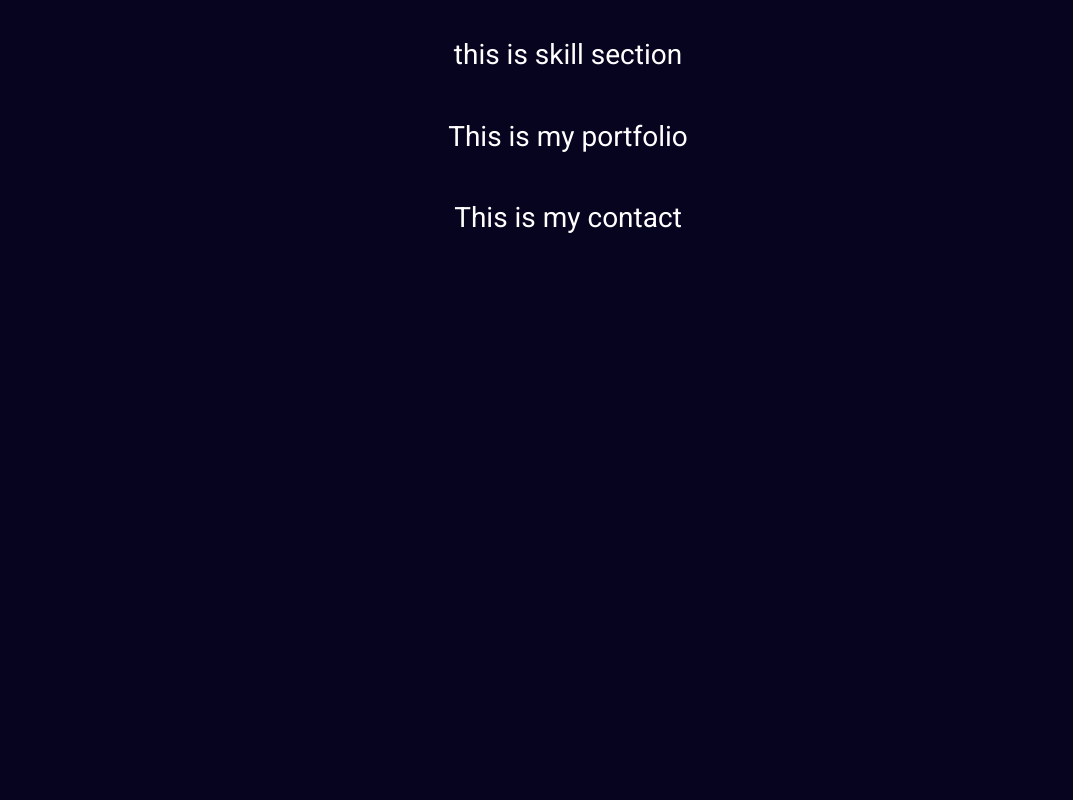
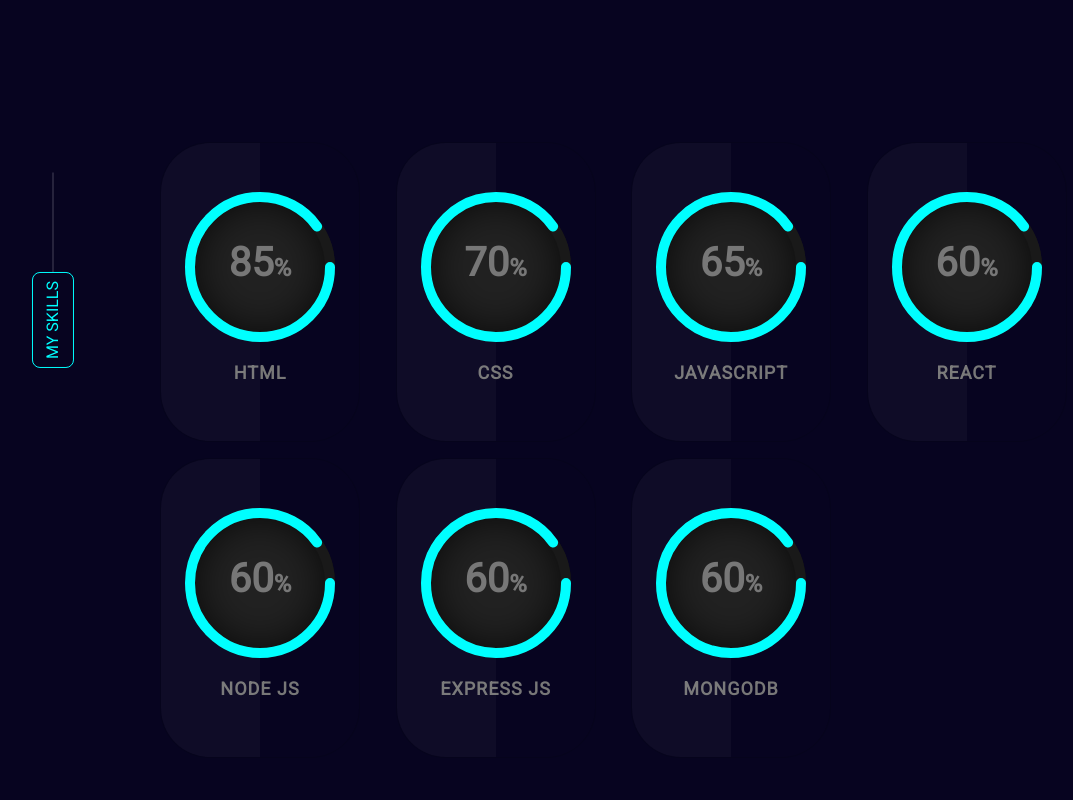
Before and after one commit to NH-Rasel/my-portfolio, a React (Create React App) app: page / in a window 1280 px wide. Shown: the part 980-1780 px from the top of the page, without its empty margins (50-1123 px from the left). Before the commit the page ends 1263 px from the top, so only its background shows below. Built offline with nearby package versions, Linux system fonts and the light colour scheme.

Commit message:
skill created

```diff
--- a/public/index.html
+++ b/public/index.html
@@ -18,6 +18,8 @@
   <link rel="preconnect" href="https://fonts.googleapis.com">
   <link rel="preconnect" href="https://fonts.gstatic.com" crossorigin>
   <link href="https://fonts.googleapis.com/css2?family=Roboto&display=swap" rel="stylesheet">
+  <link rel="stylesheet" href="https://use.fontawesome.com/releases/v5.15.4/css/all.css"
+    integrity="sha384-DyZ88mC6Up2uqS4h/KRgHuoeGwBcD4Ng9SiP4dIRy0EXTlnuz47vAwmeGwVChigm" crossorigin="anonymous">
 
   <!--
       Notice the use of %PUBLIC_URL% in the tags above.
--- a/src/components/Home/Navigation/Navigation.css
+++ b/src/components/Home/Navigation/Navigation.css
@@ -1,5 +1,6 @@
   svg text {
-    letter-spacing: 5px;
+    font-family: 'Permanent Marker', cursive;
+    letter-spacing: 2px;
     stroke: aqua;
     font-size: 50px;
     font-weight: 700;
--- a/src/components/Home/Navigation/Navigation.js
+++ b/src/components/Home/Navigation/Navigation.js
@@ -1,22 +1,26 @@
 import React from 'react';
 import { Container, Nav, Navbar } from 'react-bootstrap';
 import { HashLink } from 'react-router-hash-link';
-import './Navigation.css'
+import './Navigation.css';
+
+<style>
+    @import url('https://fonts.googleapis.com/css2?family=Permanent+Marker&display=swap');
+</style>
 
 const Navigation = () => {
     return (
         <>
             <Navbar collapseOnSelect expand="lg">
                 <Container>
-                    <div class="patterns">
+                    <div className="patterns">
                         <svg>
                             <text x="15%" y="40%" text-anchor="middle"  >
                                 NH
                             </text>
                         </svg>
                     </div>
-                    <Navbar.Toggle />
-                    <Navbar.Collapse style={{ marginTop: '-65px' }} className="justify-content-end">
+                    <Navbar.Toggle style={{ backgroundColor: 'aqua' }} />
+                    <Navbar.Collapse style={{ marginTop: '-60px' }} className="justify-content-end">
                         <Nav.Link as={HashLink} to="/home#aboutMe" style={{ textDecoration: 'none', color: 'aqua' }}>About Me</Nav.Link>
                         <Nav.Link as={HashLink} to="/home#skill" style={{ textDecoration: 'none', color: 'aqua' }}>Skill</Nav.Link>
                         <Nav.Link as={HashLink} to="/home#portfolio" style={{ textDecoration: 'none', color: 'aqua' }}>Portfolio</Nav.Link>
--- /dev/null
+++ b/src/components/Home/Skill/Skill.css
@@ -0,0 +1,117 @@
+.card
+{
+    width: 200px;
+  position:relative;
+  background:rgb(7, 4, 32);
+  display:flex;
+  justify-content:center;
+  align-items:center;
+  height:300px;
+  border-radius:50px;
+  text-align:center;
+  overflow:hidden;
+  transition:0.5s;
+}
+.card:hover
+{
+  transform:translateY(-10px);
+  box-shadow:0 15px 35px rgba(107, 102, 102, 0.5);
+}
+.card:before
+{
+  content:'';
+  position:absolute;
+  top:0;
+  left:-50%;
+  width:100%;
+  height:100%;
+  background:rgba(255,255,255,.03);
+  pointer-events:none;
+  z-index:1;
+}
+.percent
+{
+  position:relative;
+  width:150px;
+  height:150px;
+  border-radius:50%;
+  box-shadow: inset 0 0 50px #000;
+  background:#222;
+  z-index:1000;
+}
+.percent .num
+{
+  position:absolute;
+  top:0;
+  left:0;
+  width:100%;
+  height:100%;
+  display:flex;
+  justify-content:center;
+  align-items:center;
+  border-radius:50%;
+}
+.percent .num h2
+{
+  color:#777;
+  font-weight:700;
+  font-size:40px;
+  transition:0.5s;
+}
+.card:hover .percent .num h2
+{
+  color:#fff;
+  font-size:60px;
+}
+.percent .num h2 span
+{
+  color:#777;
+  font-size:24px;
+  transition:0.8s;
+}
+.card:hover .percent .num h2 span
+{
+  color:#fff;
+}
+.text
+{
+  position:relative;
+  color:#777;
+  margin-top:20px;
+  font-weight:700;
+  font-size:18px;
+  letter-spacing:1px;
+  text-transform:uppercase;
+  transition:0.5s;
+}
+.card:hover .text
+{
+  color:#fff;
+}
+.skill-svg
+{
+  position:relative;
+  width:150px;
+  height:150px;
+  z-index:1000;
+}
+.skill-svg circle
+{
+  width:100%;
+  height:100%;
+  fill:none;
+  stroke:#191919;
+  stroke-width:10;
+  stroke-linecap:round;
+  transform:translate(5px,5px);
+}
+.skill-svg circle:nth-child(2)
+{
+  stroke-dasharray:440;
+  stroke-dashoffset:440;
+}
+.card:nth-child(1) svg circle:nth-child(2)
+{
+  stroke-dashoffset:calc(440 - (440 * 90) / 100);
+  stroke:aqua;
+}
--- a/src/components/Home/Skill/Skill.js
+++ b/src/components/Home/Skill/Skill.js
@@ -1,9 +1,132 @@
 import React from 'react';
+import './Skill.css';
 
 const Skill = () => {
     return (
-        <div id="skill" className="container m-5">
-            <h3>this is skill section</h3>
+        <div id="skill" className="container ms-2" style={{ marginTop: '150px' }}>
+            <div className="row">
+                <div className="col-2 d-flex flex-column align-items-center">
+                    <hr style={{ transform: 'rotate(90deg)', width: '100px', marginTop: '80px' }} />
+                    <p style={{ transform: 'rotate(-90deg)', marginTop: '60px', border: '1px solid aqua', borderRadius: '8px', padding: '8px', color: 'aqua' }}>MY SKILLS</p>
+                </div>
+                <div className="col-10">
+                    <div className="row row-cols-1 row-cols-md-4 g-3">
+                        <div className="col">
+                            <div className="card">
+                                <div className="box">
+                                    <div className="percent">
+                                        <svg className="skill-svg">
+                                            <circle cx="70" cy="70" r="70"></circle>
+                                            <circle cx="70" cy="70" r="70"></circle>
+                                        </svg>
+                                        <div className="num">
+                                            <h2>85<span>%</span></h2>
+                                        </div>
+                                    </div>
+                                    <h2 className="text">Html</h2>
+                                </div>
+                            </div>
+                        </div>
+                        <div className="col">
+                            <div className="card">
+                                <div className="box">
+                                    <div className="percent">
+                                        <svg className="skill-svg">
+                                            <circle cx="70" cy="70" r="70"></circle>
+                                            <circle cx="70" cy="70" r="70"></circle>
+                                        </svg>
+                                        <div className="num">
+                                            <h2>70<span>%</span></h2>
+                                        </div>
+                                    </div>
+                                    <h2 className="text">CSS</h2>
+                                </div>
+                            </div>
+                        </div>
+                        <div className="col">
+                            <div className="card">
+                                <div className="box">
+                                    <div className="percent">
+                                        <svg className="skill-svg">
+                                            <circle cx="70" cy="70" r="70"></circle>
+                                            <circle cx="70" cy="70" r="70"></circle>
+                                        </svg>
+                                        <div className="num">
+                                            <h2>65<span>%</span></h2>
+                                        </div>
+                                    </div>
+                                    <h2 className="text">Javascript</h2>
+                                </div>
+                            </div>
+                        </div>
+                        <div className="col">
+                            <div className="card">
+                                <div className="box">
+                                    <div className="percent">
+                                        <svg className="skill-svg">
+                                            <circle cx="70" cy="70" r="70"></circle>
+                                            <circle cx="70" cy="70" r="70"></circle>
+                                        </svg>
+                                        <div className="num">
+                                            <h2>60<span>%</span></h2>
+                                        </div>
+                                    </div>
+                                    <h2 className="text">React</h2>
+                                </div>
+                            </div>
+                        </div>
+                        <div className="col">
+                            <div className="card">
+                                <div className="box">
+                                    <div className="percent">
+                                        <svg className="skill-svg">
+                                            <circle cx="70" cy="70" r="70"></circle>
+                                            <circle cx="70" cy="70" r="70"></circle>
+                                        </svg>
+                                        <div className="num">
+                                            <h2>60<span>%</span></h2>
+                                        </div>
+                                    </div>
+                                    <h2 className="text">Node JS</h2>
+                                </div>
+                            </div>
+                        </div>
+                        <div className="col">
+                            <div className="card">
+                                <div className="box">
+                                    <div className="percent">
+                                        <svg className="skill-svg">
+                                            <circle cx="70" cy="70" r="70"></circle>
+                                            <circle cx="70" cy="70" r="70"></circle>
+                                        </svg>
+                                        <div className="num">
+                                            <h2>60<span>%</span></h2>
+                                        </div>
+                                    </div>
+                                    <h2 className="text">Express JS</h2>
+                                </div>
+                            </div>
+                        </div>
+                        <div className="col">
+                            <div className="card">
+                                <div className="box">
+                                    <div className="percent">
+                                        <svg className="skill-svg">
+                                            <circle cx="70" cy="70" r="70"></circle>
+                                            <circle cx="70" cy="70" r="70"></circle>
+                                        </svg>
+                                        <div className="num">
+                                            <h2>60<span>%</span></h2>
+                                        </div>
+                                    </div>
+                                    <h2 className="text">MongoDB</h2>
+                                </div>
+                            </div>
+                        </div>
+                    </div>
+                </div>
+            </div>
+
         </div>
     );
 };
```
Also changed, not shown: src/components/Home/AboutMe/AboutMe.js (+5 -5 lines).
